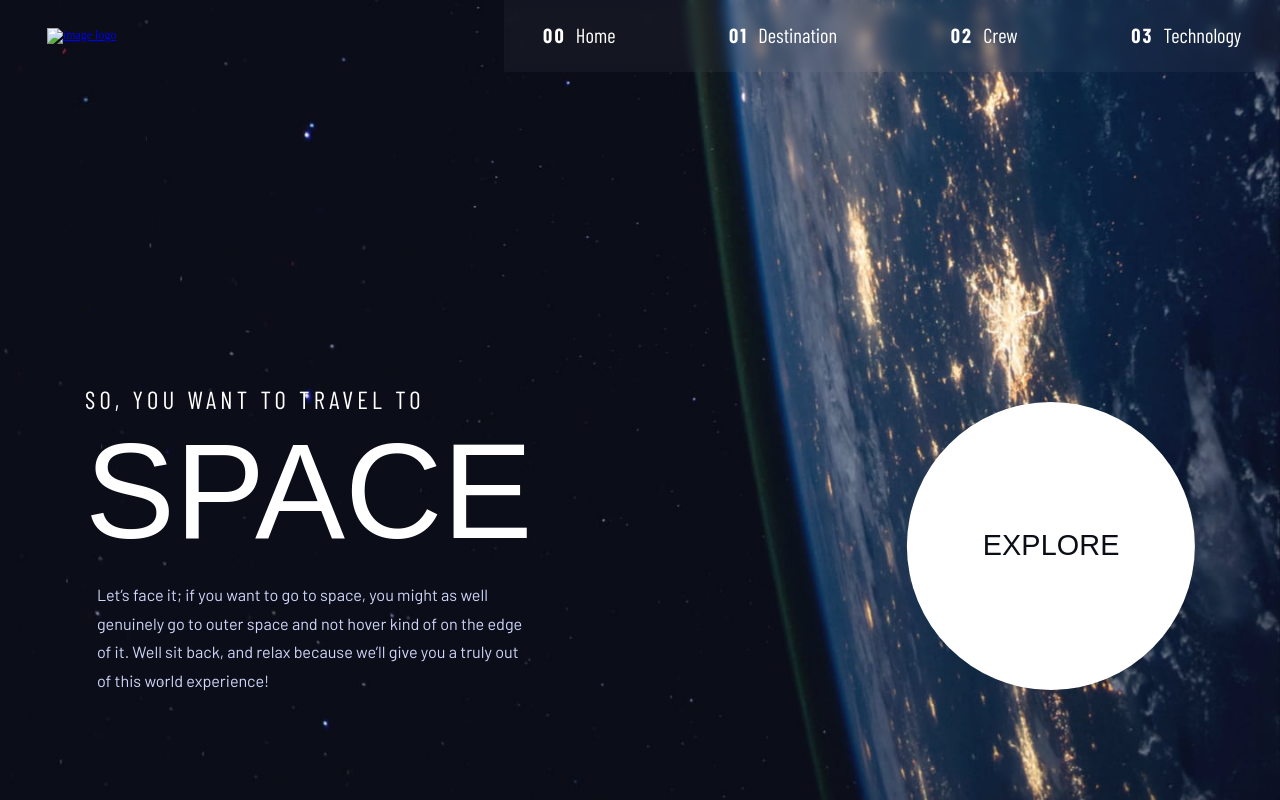
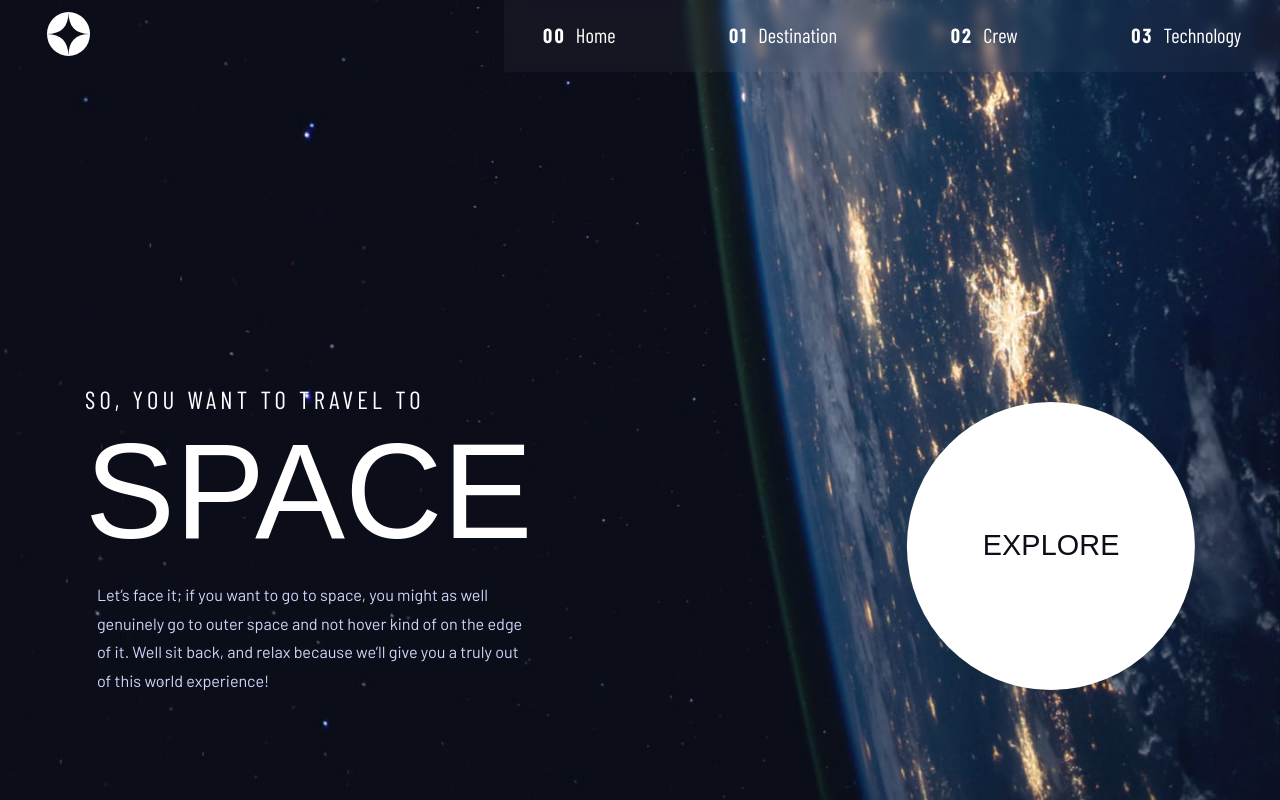
Before and after one commit to Tudovchanin/space-tourism-website-main, a plain HTML site: page index.html in a window 1280 px wide. Drawn offline with nearby package versions, Linux system fonts and the light colour scheme; a web font is replaced by a local one.

Commit message:
Update index.html

```diff
--- a/index.html
+++ b/index.html
@@ -23,7 +23,7 @@
 
 			<div class="header header--padding--left">
 				<div class="header__logo-container">
-					<a href="./index.html"><img src="/space-tourism-website-main/starter-code/assets/shared/logo.svg" alt="image logo"
+					<a href="./index.html"><img src="./assets/shared/logo.svg" alt="image logo"
 							class="img-logo"></a>
 				</div>
 				<div class="header__burger-menu">
```
